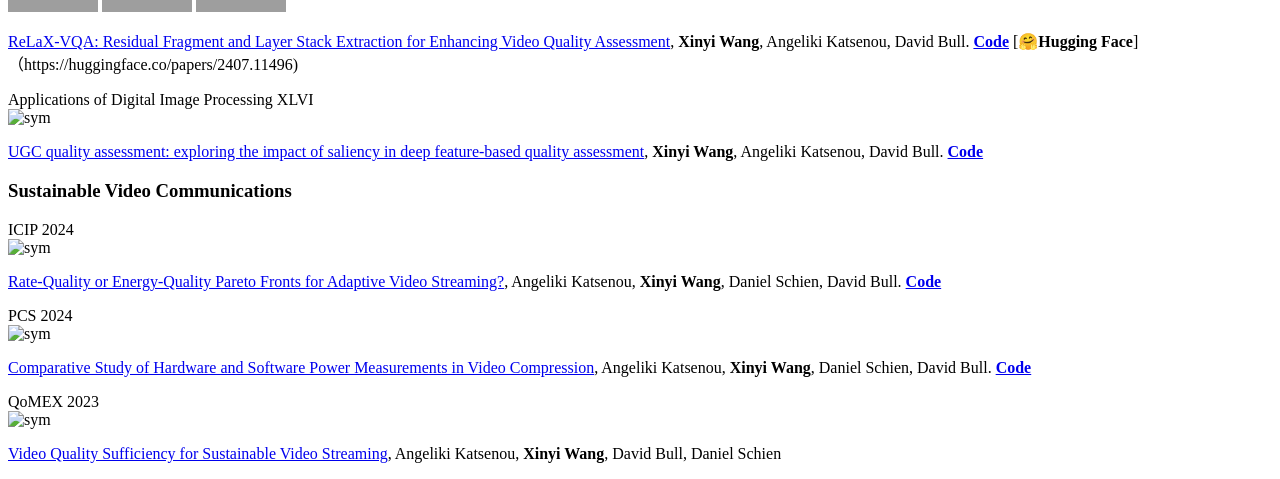
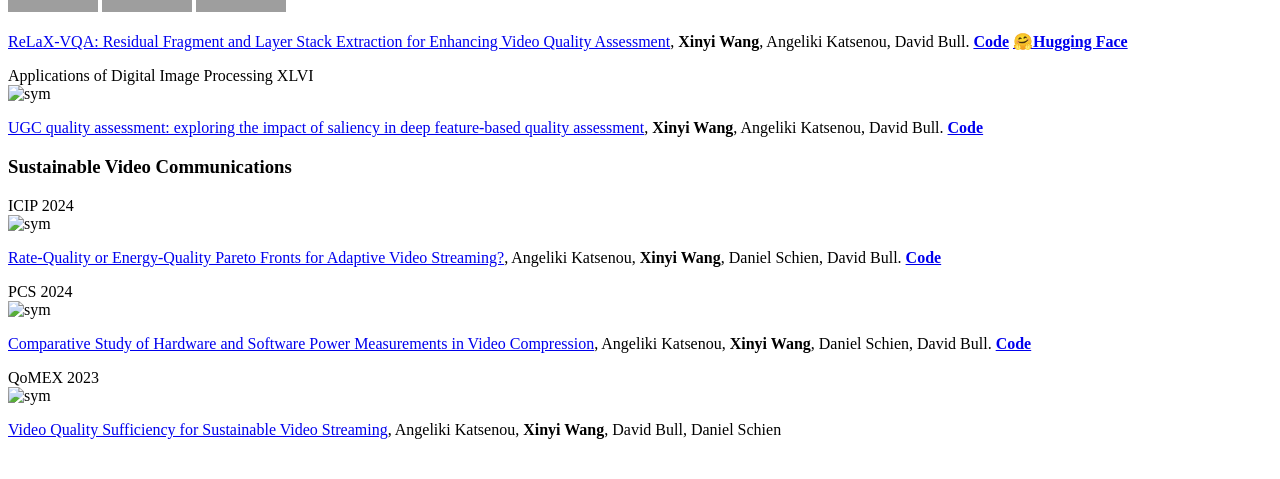
Before and after one commit to xinyiW915/xinyiW915.github.io, a Jekyll site: the page built from _pages/includes/pub.md, in a window 1280 px wide and 900 px high, scrolled down 1032 px, cut to the strip 421-900 px from the top of the window. Built offline with Jekyll 4.4.1, drawn with Linux system fonts in a browser that asks for light colours; our own code applies the rules of GitHub Pages for plain Markdown files; after the commit the page ends 1908 px from its top, so only the background shows below that; grey boxes are pictures that could not be loaded.

Commit message:
Update pub.md

```diff
--- a/_pages/includes/pub.md
+++ b/_pages/includes/pub.md
@@ -7,7 +7,7 @@
 [![PWC](https://img.shields.io/endpoint.svg?url=https://paperswithcode.com/badge/relax-vqa-residual-fragment-and-layer-stack/video-quality-assessment-on-youtube-ugc)](https://paperswithcode.com/sota/video-quality-assessment-on-youtube-ugc?p=relax-vqa-residual-fragment-and-layer-stack)
 [![PWC](https://img.shields.io/endpoint.svg?url=https://paperswithcode.com/badge/relax-vqa-residual-fragment-and-layer-stack/video-quality-assessment-on-konvid-1k)](https://paperswithcode.com/sota/video-quality-assessment-on-konvid-1k?p=relax-vqa-residual-fragment-and-layer-stack)
 
-[ReLaX-VQA: Residual Fragment and Layer Stack Extraction for Enhancing Video Quality Assessment](https://arxiv.org/abs/2407.11496), **Xinyi Wang**, Angeliki Katsenou, David Bull. [**Code**](https://github.com/xinyiW915/ReLaX-VQA) [**🤗Hugging Face**]（https://huggingface.co/papers/2407.11496)
+[ReLaX-VQA: Residual Fragment and Layer Stack Extraction for Enhancing Video Quality Assessment](https://arxiv.org/abs/2407.11496), **Xinyi Wang**, Angeliki Katsenou, David Bull. [**Code**](https://github.com/xinyiW915/ReLaX-VQA) [**🤗Hugging Face**](https://huggingface.co/papers/2407.11496)
 </div>
 </div>
 
```
